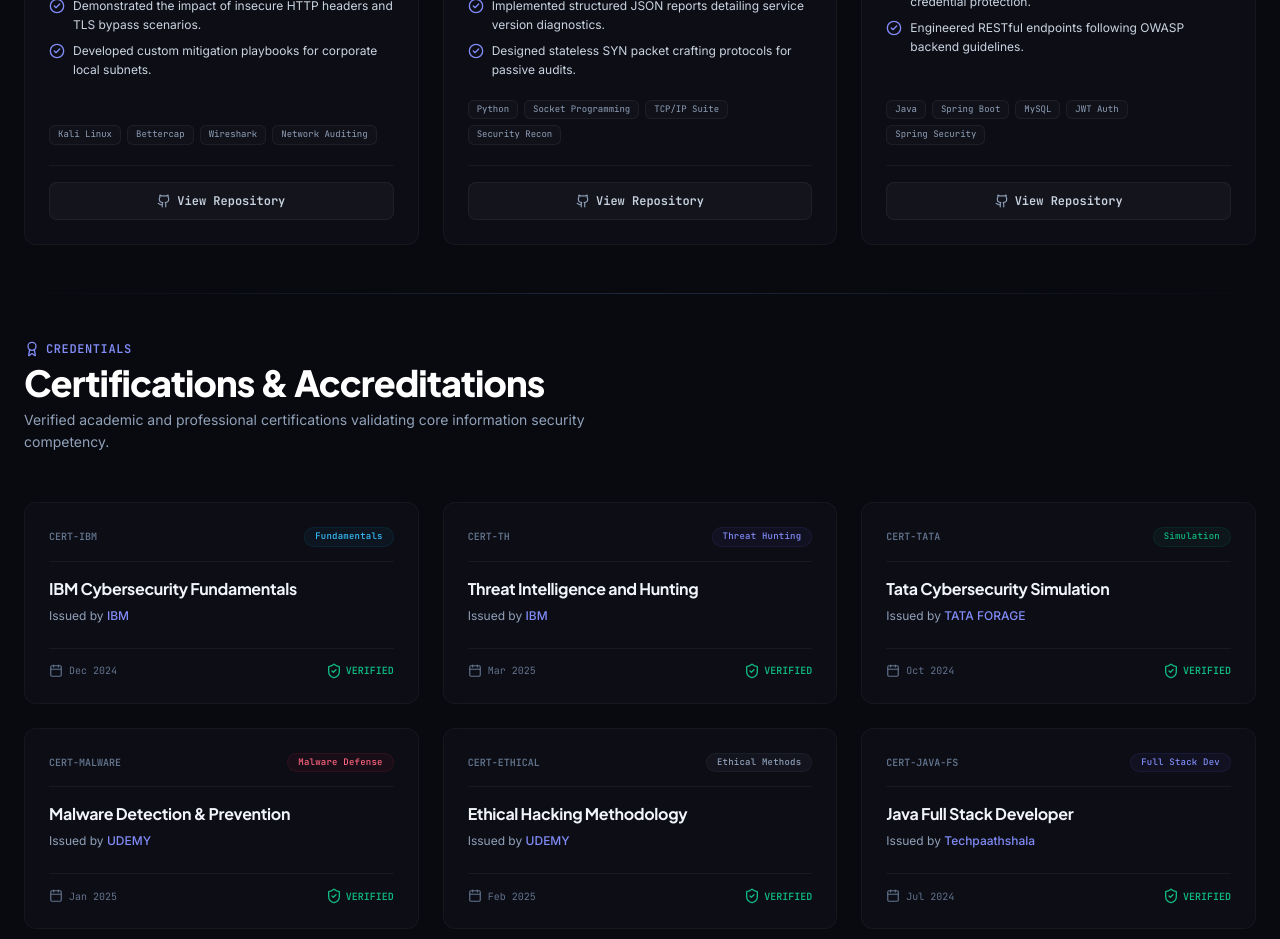
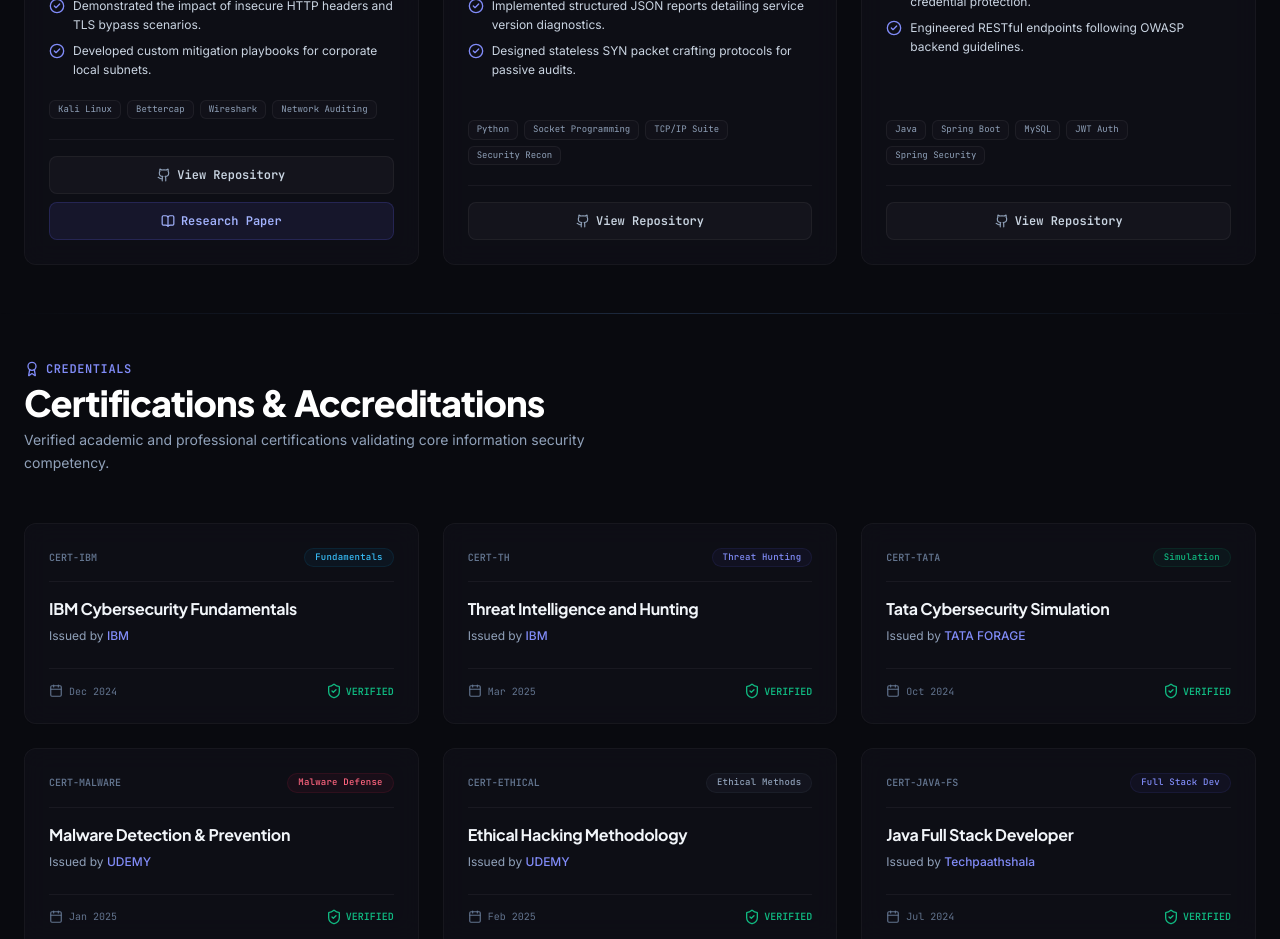
Before and after one commit to Divoke911/Cyber_portfolio, a React (Vite) app: page / in a window 1280 px wide. Shown: the part 3780-4719 px from the top of the page. Built offline with nearby package versions, Linux system fonts and the light colour scheme.

Commit message:
feat: add Research Paper button to MITM project card

```diff
--- a/src/components/ClassifiedProjects.jsx
+++ b/src/components/ClassifiedProjects.jsx
@@ -1,6 +1,6 @@
 import React from 'react';
 import { motion } from 'framer-motion';
-import { Shield, Cpu, ExternalLink, CheckCircle2 } from 'lucide-react';
+import { Shield, Cpu, ExternalLink, CheckCircle2, BookOpen } from 'lucide-react';
 import { Github } from './SocialIcons';
 
 const ClassifiedProjects = () => {
@@ -19,7 +19,8 @@ const ClassifiedProjects = () => {
       ],
       tech: ["Kali Linux", "Bettercap", "Wireshark", "Network Auditing"],
       github: "https://github.com/Divoke911",
-      demo: "#"
+      demo: "#",
+      paper: "https://www.ijpub.org/ijvra/viewpaperforall.php?paper=IJVRA2604266"
     },
     {
       id: "PROJECT-SCANNER",
@@ -137,7 +138,7 @@ const ClassifiedProjects = () => {
               </div>
 
               {/* Action buttons Links */}
-              <div className="flex mt-5 pt-4 border-t border-white/5 text-xs font-mono font-semibold">
+              <div className="flex flex-col gap-2 mt-5 pt-4 border-t border-white/5 text-xs font-mono font-semibold">
                 <a
                   href={op.github}
                   target="_blank"
@@ -147,6 +148,17 @@ const ClassifiedProjects = () => {
                   <Github className="w-3.5 h-3.5 text-slate-400 group-hover:text-white" />
                   View Repository
                 </a>
+                {op.paper && (
+                  <a
+                    href={op.paper}
+                    target="_blank"
+                    rel="noreferrer"
+                    className="w-full flex items-center justify-center gap-1.5 px-3.5 py-2.5 bg-indigo-500/10 hover:bg-indigo-500/20 border border-indigo-500/20 hover:border-indigo-500/40 text-indigo-300 hover:text-indigo-100 rounded-lg transition-all duration-200"
+                  >
+                    <BookOpen className="w-3.5 h-3.5" />
+                    Research Paper
+                  </a>
+                )}
               </div>
             </div>
 
```
